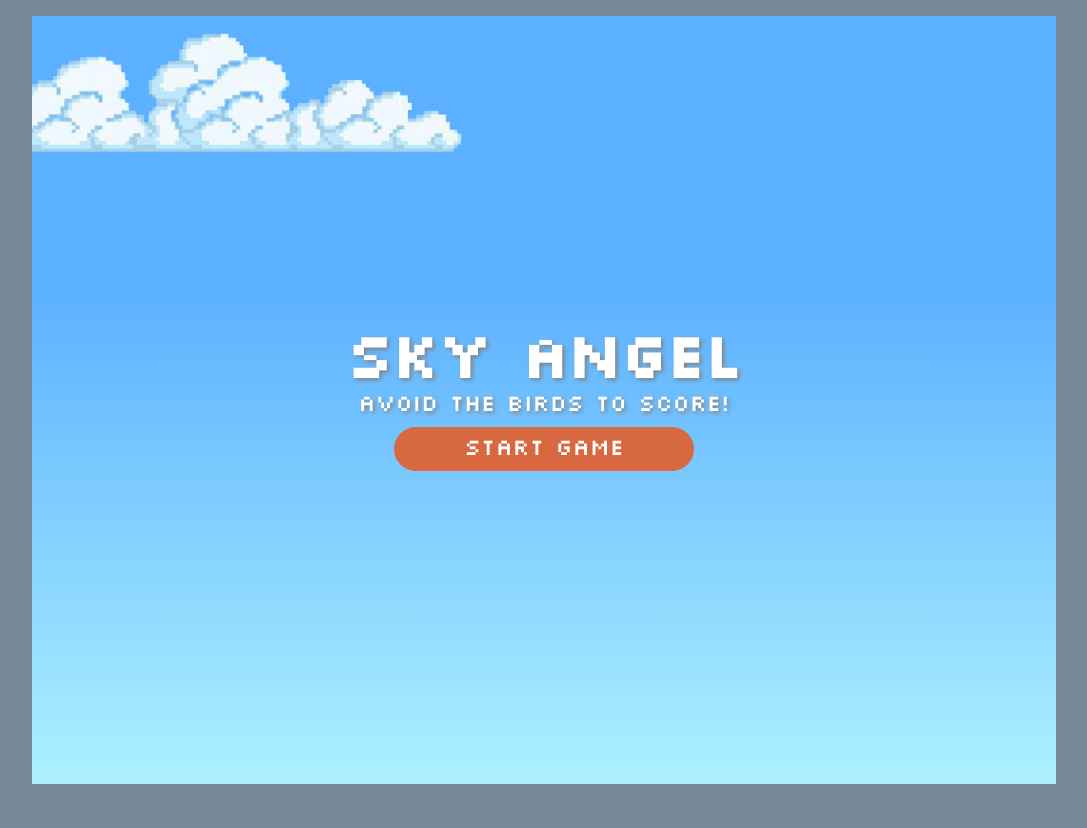
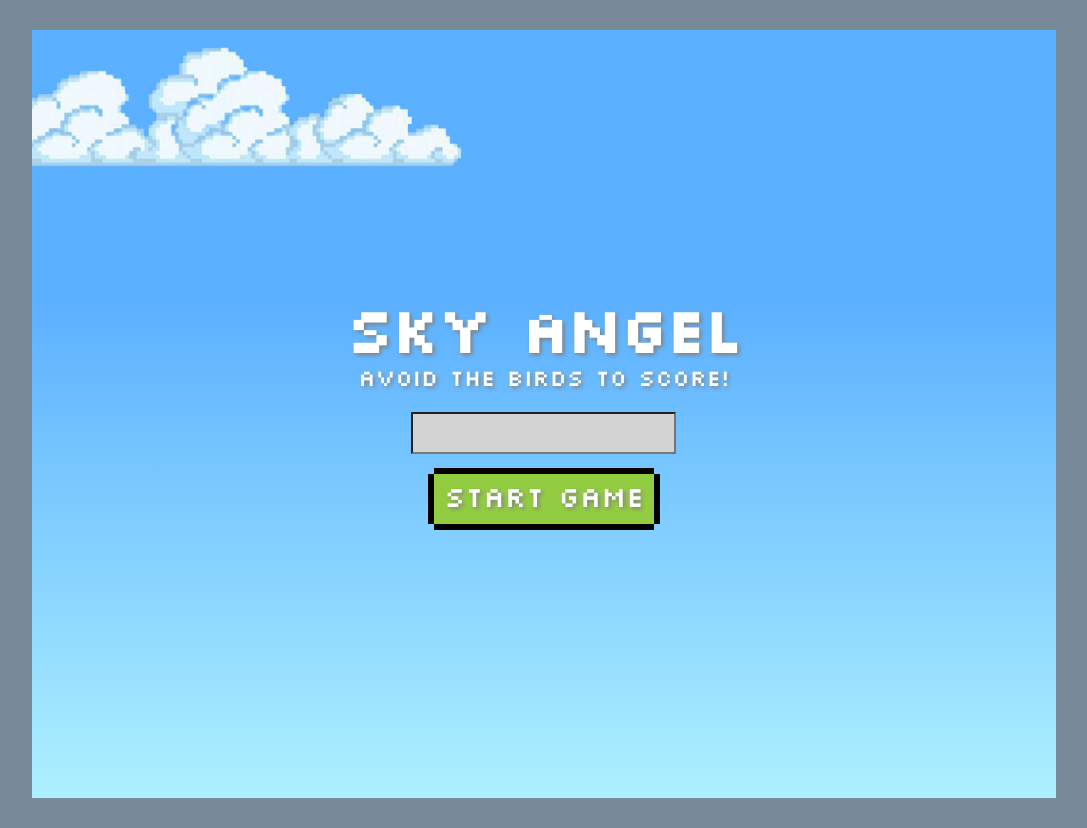
Before and after one commit to ehangehang/react-sky-angel, a React (Create React App) app: page / in a window 1280 px wide. Shown: the whole page, without its empty margins (96-1183 px from the left). Before the commit the page ends 800 px from the top, so only its background shows below. Built offline with nearby package versions, Linux system fonts and the light colour scheme.

Commit message:
collision done, name and score localStorage collision detection is done but i dont know what make it work, it just works(?)

```diff
--- a/src/App.css
+++ b/src/App.css
@@ -5,7 +5,7 @@ html {
     display: flex;
     justify-content: center;
     align-items: center;
-    height: 100vh;
+    min-height: 93vh;
     margin: 0;
 }
 
--- a/src/App.js
+++ b/src/App.js
@@ -13,8 +13,8 @@ function App() {
     setPlay(true);
   }
 
-  const endGame = () => {
-    setPlayOver(true);
+  const endGame = (isPlayOver) => {
+    setPlayOver(isPlayOver);
   }
 
   return (
@@ -22,8 +22,12 @@ function App() {
       <div className="container-main">
         <div className="container-child">
             <Cloud/>
-            {play ? <Game/> : <Welcome playHandler={startGame}/>}
-            {playOver ? <End/> : null}
+            {play ?
+            <>
+              {playOver ? <End/> : <Game setPlayOver={endGame}/> }
+            </>
+            : <Welcome playHandler={startGame}/>}
+            {/* {playOver ? <End/> : null} */}
         </div>
       </div>
     </>
--- a/src/components/main/ComponentEnd.js
+++ b/src/components/main/ComponentEnd.js
@@ -1,9 +1,14 @@
 import React from "react";
 
 function End() {
+    const name = JSON.parse(localStorage.getItem("name"));
+    const score = JSON.parse(localStorage.getItem("score"));
+
     return (
         <div>
             <h1>Game over!!</h1>
+            <h2>{name}</h2>
+            <h2>{score}</h2>
         </div>
     );
 }
--- a/src/components/main/ComponentGame.js
+++ b/src/components/main/ComponentGame.js
@@ -3,18 +3,15 @@ import Plane from "../objects/plane/ObjectPlane";
 import HUD from "../objects/hud/ObjectHud";
 import Bird from "../objects/bird/ObjectBird";
 
-function Game() {
+function Game({setPlayOver}) {
     const [isColliding, setIsColliding] = useState(false);
-    const planeRef = useRef(null);
-    const birdRef = useRef(null);
 
     useEffect (() => {
         const checkCollision = () => {
-            // const plane = planeRef.current;
-            // const bird = birdRef.current;
-
             const plane = document.getElementById("plane");
             const bird = document.getElementById("bird");
+
+            console.log(window.getComputedStyle(plane).transform);
 
             if (plane && bird) {
                 const planeRect = plane.getBoundingClientRect();
@@ -22,10 +19,11 @@ function Game() {
 
                 if (
                     planeRect.top < birdRect.bottom &&
-                    planeRect.bottom > birdRect.top &&
                     planeRect.right > birdRect.left &&
-                    planeRect.left < birdRect.right
+                    planeRect.left < birdRect.right &&
+                    planeRect.bottom > birdRect.top
                 ) {
+                    console.log("collision");
                     return true;
                 }
             }
@@ -34,20 +32,16 @@ function Game() {
         };
 
         const handleCollision = () => {
+            const collision = checkCollision();
             setIsColliding(checkCollision());
 
-            if (checkCollision()) {
-                console.log("collision");
+            if (collision) {
+                setPlayOver(true);
             }
         };
 
         const interval = setInterval(() => {
-            const collision = checkCollision();
-            setIsColliding(collision);
-            if (collision) {
-              console.log("Collision detected");
-              clearInterval(interval);
-            }
+            handleCollision();
           }, 100);
 
           document.addEventListener("keydown", handleCollision);
@@ -60,8 +54,8 @@ function Game() {
 
     return (
         <div>
-            <Plane ref={planeRef} id="plane" />
-            <Bird ref={birdRef} id="bird" />
+            <Plane id="plane" />
+            <Bird id="bird" />
             <HUD isColliding={isColliding} />
         </div>
     );
--- a/src/components/main/ComponentWelcome.js
+++ b/src/components/main/ComponentWelcome.js
@@ -1,14 +1,35 @@
 import './styles/StylesWelcome.css';
-import React from "react";
+import React, { useState, useEffect } from "react";
 
 function Welcome({playHandler}) {
+    const [name, setName] = useState("");
+
+    useEffect(() => {
+        const input = document.querySelector("input");
+        input.addEventListener("input", (e) => {
+            setName(e.target.value);
+        });
+
+        return () => {
+            input.removeEventListener("input", (e) => {
+                setName(e.target.value);
+            });
+        }
+    });
+
+    const button = () => {
+        localStorage.setItem("name", JSON.stringify(name));
+        playHandler();
+    };
+
     return (
         <div className="child-body">
             <h1>
                 Sky Angel
             </h1>
             <p>Avoid the birds to score!</p>
-            <button onClick={playHandler}>Start Game</button>
+            <input type="text" className="eightbit-input" />
+            <a onClick={button} className="eightbit-btn">Start Game</a>
         </div>
     );
 }
--- a/src/components/main/styles/StylesWelcome.css
+++ b/src/components/main/styles/StylesWelcome.css
@@ -17,25 +17,107 @@
     margin: 0;
 }
 
-.child-body button {
-    background-color: #d8683f;
-    width: 300px;
-    border-radius: 50px;
-    color: white;
-    font-size: 1.5rem;
-    padding: 10px 20px;
-    margin: 10px 0 0 0;
-    border: none;
-    cursor: pointer;
-    font-family: inherit;
+body {
+    text-align: center;
+    padding: 30px;
 }
 
-.child-body button:hover {
-    background-color: #ff8c00;
-    box-shadow: 2px 2px 4px grey;
+@font-face {
+    font-family: 'slkscr';
+    src: url("../../../assets/fonts/slkscr.ttf");
 }
 
-.child-body button:active {
-    background-color: #d8683f;
-    box-shadow: none;
+@font-face {
+    font-family: 'slkscrb';
+    font-weight: 900;
+    src: url("../../../assets/fonts/slkscrb.ttf");
 }
+
+.eightbit-input {
+    background: lightgrey;
+    display: inline-block;
+    position: relative;
+    text-align: center;
+    font-size: 18px;
+    padding: 10px;
+    font-family: 'slkscr', cursive;
+    text-decoration: none;
+    color: black;
+    box-shadow: inset (-4px) (-4px) 0px 0px grey;
+    margin: 20px 0 0 0;
+}
+
+.eightbit-input:focus {
+    outline-width: 0;
+    box-shadow: inset 4px 4px 0px 0px grey;
+}
+
+.eightbit-input:before,
+.eightbit-input:after {
+    content: '';
+    position: absolute;
+    width: 100%;
+    height: 100%;
+    box-sizing: content-box;
+}
+
+.eightbit-input:before {
+    top: -6px;
+    left: 0;
+    border-top: 6px black solid;
+    border-bottom: 6px black solid;
+}
+
+.eightbit-input:after {
+    left: -6px;
+    top: 0;
+    border-left: 6px black solid;
+    border-right: 6px black solid;
+}
+
+.eightbit-btn {
+    background: #92CD41;
+    display: inline-block;
+    position: relative;
+    text-align: center;
+    font-size: 30px;
+    padding: 10px;
+    font-family: inherit, cursive;
+    text-decoration: none;
+    color: white;
+    box-shadow: inset (-4px) (-4px) 0px 0px #4AA52E;
+    margin: 20px 0 0 0;
+}
+
+.eightbit-btn:hover,
+.eightbit-btn:focus {
+    background: #76c442;
+    box-shadow: inset (-6px) (-6px) 0px 0px #4AA52E;
+}
+
+.eightbit-btn:active {
+    box-shadow: inset 4px 4px 0px 0px #4AA52E;
+}
+
+.eightbit-btn:before,
+.eightbit-btn:after {
+    content: '';
+    position: absolute;
+    width: 100%;
+    height: 100%;
+    box-sizing: content-box;
+}
+
+.eightbit-btn:before {
+    top: -6px;
+    left: 0;
+    border-top: 6px black solid;
+    border-bottom: 6px black solid;
+}
+
+.eightbit-btn:after {
+    left: -6px;
+    top: 0;
+    border-left: 6px black solid;
+    border-right: 6px black solid;
+}
--- a/src/components/objects/bird/ObjectBird.js
+++ b/src/components/objects/bird/ObjectBird.js
@@ -8,7 +8,11 @@ function Bird() {
     const containerWidth = 1024;
     const speed = 1;
 
+    // const birdElement = document.getElementById("bird");
+    // const birdPosition = birdElement?.getBoundingClientRect();
+
     useEffect(() => {
+        // console.log(birdPosition);
         const timer = setInterval(() => {
             setPositionX((prevPositionX) =>
             (prevPositionX + speed) % containerWidth);
@@ -24,7 +28,7 @@ function Bird() {
     });
 
     return (
-        <img src={bird} alt="bird" className="bird" style={{right: positionX, top: positionY}}/>
+        <img id="bird" src={bird} alt="bird" className="bird" style={{right: positionX, top: positionY}}/>
     );
 }
 
--- a/src/components/objects/hud/ObjectHud.js
+++ b/src/components/objects/hud/ObjectHud.js
@@ -33,6 +33,7 @@ function Hud({isColliding}) {
             interval = setInterval(() => {
                 setTime((prevTime) => prevTime + 10);
             }, 10);
+            console.log(time);
         } else {
             clearInterval(interval);
         }
@@ -45,22 +46,13 @@ function Hud({isColliding}) {
 
     useEffect(() => {
         if (isColliding) {
+            localStorage.setItem("score", JSON.stringify(time));
             setStart(false);
         }
-    });
+    }, [isColliding]);
 
     return (
         <div className="hud hud-time">
-            <button onClick={
-                () => {
-                    if (start) {
-                        setStart(false);
-                    } else {
-                        setStart(true);
-                    }
-                    console.log(time);
-                }
-            }>stop timer</button>
             <Timer active={start} duration={null}>
                 <Timecode time={time} format="s.SS" prefix="Time: " postfix="s"/>
             </Timer>
--- a/src/components/objects/plane/ObjectPlane.js
+++ b/src/components/objects/plane/ObjectPlane.js
@@ -6,7 +6,11 @@ function Plane() {
     const [x, setX] = useState(-300);
     const [y, setY] = useState(0);
 
+    // const planeElement = document.getElementById("plane");
+    // const planePosition = planeElement?.getBoundingClientRect();
+
     useEffect(() => {
+        // console.log(planePosition);
         const handleEvent = (e) => {
             const step = 10;
                 switch (e.key) {
@@ -41,7 +45,7 @@ function Plane() {
     });
 
     return(
-        <img src={plane} alt="plane" className="plane" style={{
+        <img id="plane" src={plane} alt="plane" className="plane" style={{
             top: y,
             left: x,
         }} />
```
Also changed, not shown: src/models/GameScore.js (added, +13 -0 lines).
